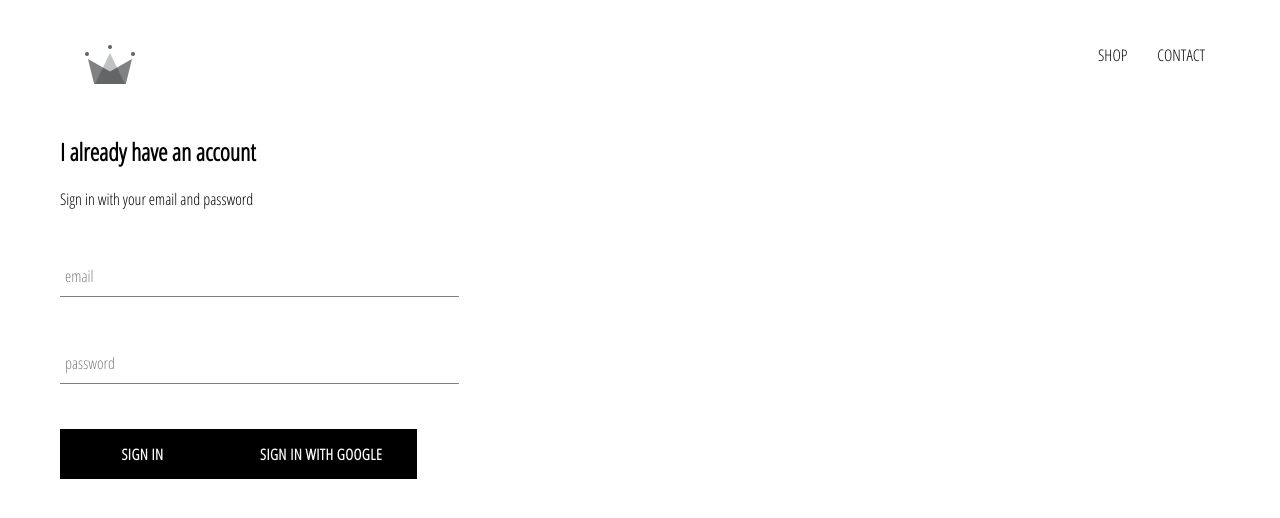
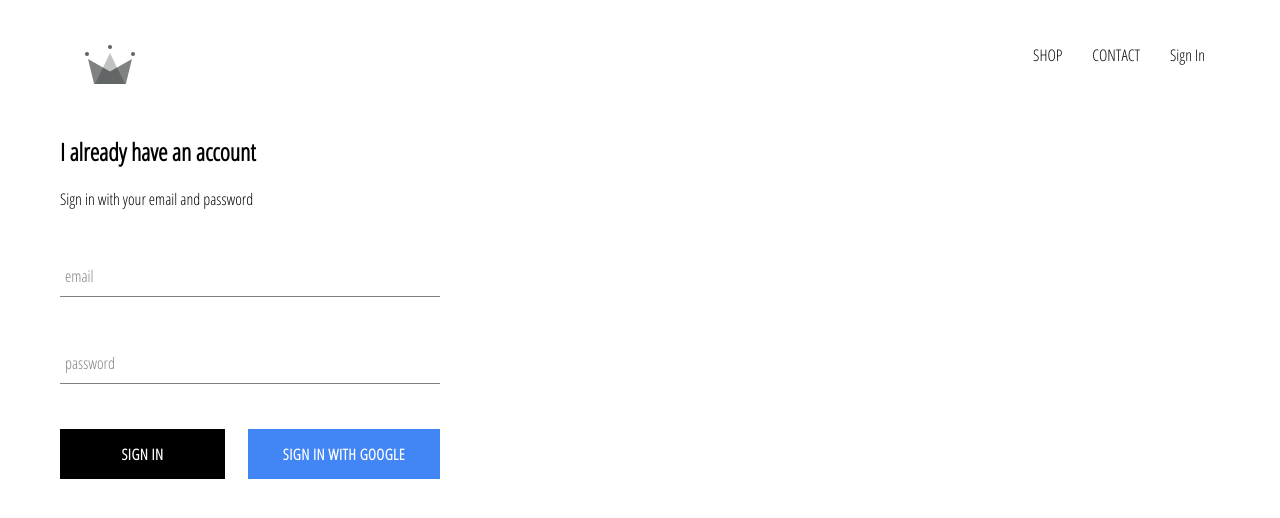
Before and after one commit to KrisKringle1/crown-clothing, a React (Create React App) app: page /signin in a window 1280 px wide. Shown: the top 518 px of the page. Built offline with nearby package versions, Linux system fonts and the light colour scheme; no server answers.

Commit message:
added some css to the google button and changed header to reflect sign in and sign out

```diff
--- a/src/App.css
+++ b/src/App.css
@@ -7,3 +7,7 @@
     text-decoration: none;
     color: black
 }
+
+*{
+    box-sizing: border-box;
+}
--- a/src/App.js
+++ b/src/App.js
@@ -29,7 +29,7 @@
   render() {
     return (
       <div>
-        <Header />
+        <Header currentUser={this.state.currentUser}/>
         <Switch>
           <Route exact path="/" component={HomePage}/>
           <Route path="/shop" component={ShopPage} />
--- a/src/components/custom-button/custom-button.component.jsx
+++ b/src/components/custom-button/custom-button.component.jsx
@@ -2,8 +2,8 @@
 
 import './custom-button.styles.scss';
 
-const CustomButton = ({children, ...otherProps}) => (
-    <button className="custom-button" {...otherProps}>
+const CustomButton = ({children, isGoogleSignIn, ...otherProps}) => (
+    <button className={`custom-button ${isGoogleSignIn ? 'google-sign-in' : ''}` }{...otherProps}>
         {children}
     </button>
 )
--- a/src/components/custom-button/custom-button.styles.scss
+++ b/src/components/custom-button/custom-button.styles.scss
@@ -19,4 +19,14 @@
     color: black;
     border: 1px solid black;
   }
+
+  &.google-sign-in{
+    background-color: #4285f4;
+    color: white;
+
+    &:hover{
+      background-color: #357ae8;
+      border: none;
+    }
+  }
 }
--- a/src/components/header/header.component.jsx
+++ b/src/components/header/header.component.jsx
@@ -2,9 +2,11 @@
 import { Link } from 'react-router-dom';
 import './header.styles.scss'
 
+import { auth } from '../../firebase/firebase.utils';
+
 import {ReactComponent as Logo} from '../../assets/crown.svg'
 
-const Header = () => (
+const Header = ({currentUser}) => (
     <div className="header">
         <Link className="logo-container" to="/">
             <Logo className="logo" />
@@ -16,6 +18,14 @@
             <Link className="option" to="/contact">
                 CONTACT
             </Link>
+            {
+
+                //if logged in
+                currentUser ?
+                <div className="option" onClick={()=> auth.signOut()}>Sign Out</div>
+                :
+                <Link className="option" to="/signin">Sign In</Link>
+            }
         </div>
     </div>
 )
--- a/src/components/header/header.styles.scss
+++ b/src/components/header/header.styles.scss
@@ -20,6 +20,7 @@
 
     .option {
       padding: 10px 15px;
+      cursor: pointer;
     }
   }
 }
--- a/src/components/sign-in/sign-in.component.jsx
+++ b/src/components/sign-in/sign-in.component.jsx
@@ -40,9 +40,11 @@
 
                     <FormInput name="password" type="password" label="password" handleChange={this.handleChange} value={this.state.password} required/>
 
+                    <div className="buttons">
+                        <CustomButton type="submit" value="Submit Form" >Sign In</CustomButton>
+                        <CustomButton onClick={signInWithGoogle} isGoogleSignIn value="Submit Form" >Sign in with google</CustomButton>
+                    </div>
 
-                    <CustomButton type="submit" value="Submit Form" >Sign In</CustomButton>
-                    <CustomButton onClick={signInWithGoogle} value="Submit Form" >Sign in with google</CustomButton>
                 </form>
             </div>
         )
--- a/src/components/sign-in/sign-in.styles.scss
+++ b/src/components/sign-in/sign-in.styles.scss
@@ -1,5 +1,5 @@
 .sign-in {
-    width: 30vw;
+    width: 380px;
     display: flex;
     flex-direction: column;
 }
@@ -7,3 +7,8 @@
 .title {
     margin: 10px 0
 }
+
+.buttons{
+    display: flex;
+    justify-content: space-between;
+}
```
